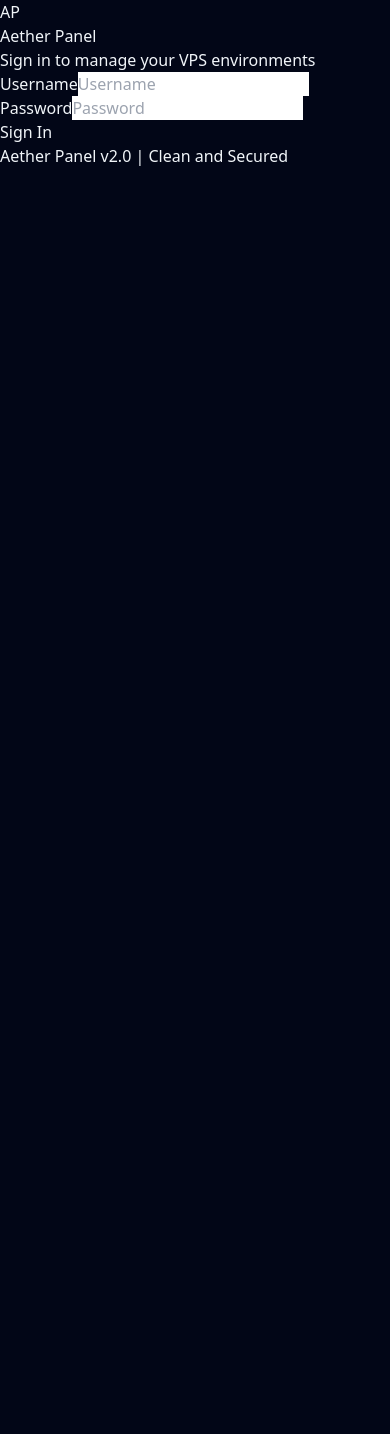
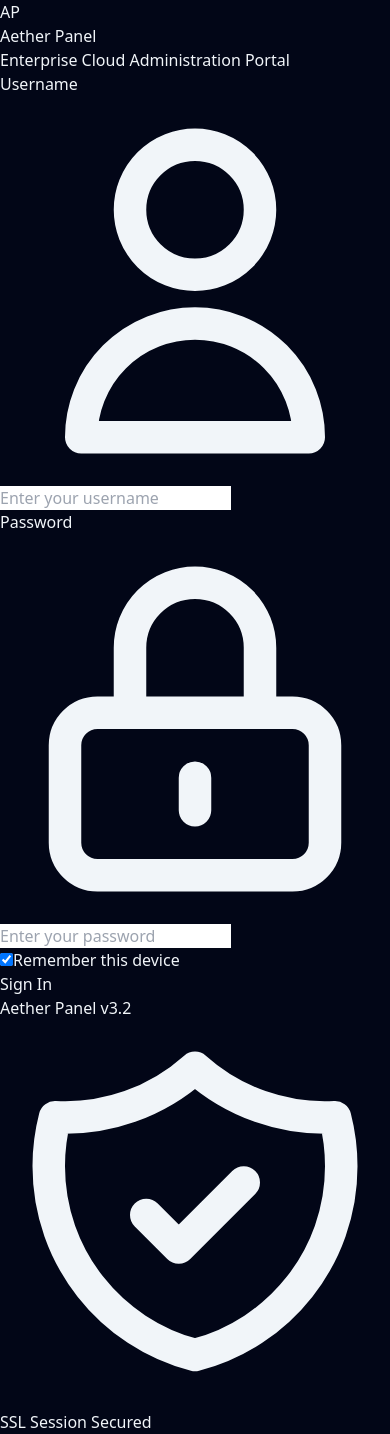
Before and after one commit to officialmomocorp-hub/athercPanel, a React (Vite) app in the folder frontend/: page / in a window 390 px wide. Before the commit the page ends 844 px from the top, so only its background shows below. Built offline with nearby package versions, Linux system fonts and the light colour scheme.

Commit message:
Redesign Login page with premium Webuzo inspired look and feel

```diff
--- a/frontend/src/components/Login.jsx
+++ b/frontend/src/components/Login.jsx
@@ -3,6 +3,8 @@ import React, { useState } from 'react';
 export default function Login({ onLoginSuccess }) {
   const [username, setUsername] = useState('');
   const [password, setPassword] = useState('');
+  const [showPassword, setShowPassword] = useState(false);
+  const [rememberMe, setRememberMe] = useState(true);
   const [error, setError] = useState('');
   const [loading, setLoading] = useState(false);
 
@@ -30,69 +32,152 @@ export default function Login({ onLoginSuccess }) {
     } finally {
       setLoading(false);
     }
-
   };
 
   return (
-    <div className="min-h-screen bg-slate-950 text-slate-100 font-sans flex items-center justify-center p-6 selection:bg-indigo-500 selection:text-white">
-      <div className="w-full max-w-md border border-slate-800 rounded-xl bg-slate-900 shadow-2xl p-8 overflow-hidden">
+    <div className="min-h-screen bg-[#070913] text-slate-100 font-sans flex items-center justify-center p-6 relative overflow-hidden selection:bg-indigo-600 selection:text-white">
+      {/* Background Tech Gradients */}
+      <div className="absolute top-[-10%] left-[-10%] w-[60%] h-[60%] bg-indigo-500/10 rounded-full blur-[130px] pointer-events-none" />
+      <div className="absolute bottom-[-10%] right-[-10%] w-[60%] h-[60%] bg-purple-500/10 rounded-full blur-[130px] pointer-events-none" />
+      <div className="absolute top-[40%] left-[50%] -translate-x-1/2 -translate-y-1/2 w-[40%] h-[40%] bg-blue-500/5 rounded-full blur-[100px] pointer-events-none" />
+
+      {/* Login Box */}
+      <div className="w-full max-w-[460px] backdrop-blur-2xl bg-slate-900/60 border border-slate-800/80 rounded-2xl shadow-[0_20px_50px_rgba(0,0,0,0.5)] p-8 md:p-10 relative z-10 animate-fadeIn transition-all duration-300 hover:border-slate-700/60">
+
+        {/* Glow Effect Top Border */}
+        <div className="absolute top-0 left-10 right-10 h-[1px] bg-gradient-to-r from-transparent via-indigo-500 to-transparent opacity-80" />
+
+        {/* Branding / Header */}
         <div className="flex flex-col items-center justify-center mb-8">
-          <div className="w-12 h-12 rounded-lg bg-indigo-600 flex items-center justify-center font-bold text-white text-xl tracking-wider mb-4">AP</div>
-          <h2 className="text-xl font-bold text-slate-100 tracking-tight">Aether Panel</h2>
-          <span className="text-xs text-slate-400 mt-1">Sign in to manage your VPS environments</span>
+          <div className="w-14 h-14 rounded-xl bg-gradient-to-tr from-indigo-600 to-indigo-400 flex items-center justify-center font-bold text-white text-2xl tracking-wider mb-4 shadow-[0_0_30px_rgba(79,70,229,0.3)] relative group">
+            AP
+            <span className="absolute inset-0 rounded-xl border border-white/20 scale-95 transition-transform duration-300 group-hover:scale-105" />
+          </div>
+          <h2 className="text-2xl font-bold text-slate-100 tracking-tight bg-gradient-to-r from-slate-100 to-slate-300 bg-clip-text">
+            Aether Panel
+          </h2>
+          <span className="text-xs text-slate-400 mt-2 font-medium tracking-wide">
+            Enterprise Cloud Administration Portal
+          </span>
         </div>
 
-        <form onSubmit={handleSubmit} className="space-y-5">
-          <div>
-            <label className="text-xs text-slate-400 block mb-1.5 font-semibold">Username</label>
+        {/* Form */}
+        <form onSubmit={handleSubmit} className="space-y-6">
+
+          {/* Username Field */}
+          <div className="space-y-2">
+            <label className="text-xs text-slate-300 font-semibold tracking-wide block">
+              Username
+            </label>
+            <div className="relative group">
+              <span className="absolute inset-y-0 left-0 pl-3.5 flex items-center text-slate-500 group-hover:text-slate-400 group-focus-within:text-indigo-400 transition-colors">
+                <svg xmlns="http://www.w3.org/2000/svg" className="w-4 h-4" fill="none" viewBox="0 0 24 24" stroke="currentColor" strokeWidth={2}>
+                  <path strokeLinecap="round" strokeLinejoin="round" d="M16 7a4 4 0 11-8 0 4 4 0 018 0zM12 14a7 7 0 00-7 7h14a7 7 0 00-7-7z" />
+                </svg>
+              </span>
               <input
                 required
                 type="text"
                 value={username}
                 onChange={(e) => setUsername(e.target.value)}
-              placeholder="Username"
-              className="w-full bg-slate-950 border border-slate-800 rounded-lg px-3.5 py-2 text-sm text-slate-100 focus:outline-none focus:border-indigo-500 transition-all placeholder:text-slate-600"
+                placeholder="Enter your username"
+                className="w-full bg-[#0a0f1d] border border-slate-800/80 rounded-xl pl-10 pr-4 py-3 text-sm text-slate-100 focus:outline-none focus:border-indigo-500 focus:ring-1 focus:ring-indigo-500/20 transition-all duration-200 placeholder:text-slate-600 hover:border-slate-700/60"
               />
             </div>
+          </div>
 
-          <div>
-            <label className="text-xs text-slate-400 block mb-1.5 font-semibold">Password</label>
+          {/* Password Field */}
+          <div className="space-y-2">
+            <div className="flex items-center justify-between">
+              <label className="text-xs text-slate-300 font-semibold tracking-wide block">
+                Password
+              </label>
+            </div>
+            <div className="relative group">
+              <span className="absolute inset-y-0 left-0 pl-3.5 flex items-center text-slate-500 group-hover:text-slate-400 group-focus-within:text-indigo-400 transition-colors">
+                <svg xmlns="http://www.w3.org/2000/svg" className="w-4 h-4" fill="none" viewBox="0 0 24 24" stroke="currentColor" strokeWidth={2}>
+                  <path strokeLinecap="round" strokeLinejoin="round" d="M12 15v2m-6 4h12a2 2 0 002-2v-6a2 2 0 00-2-2H6a2 2 0 00-2 2v6a2 2 0 002 2zm10-10V7a4 4 0 00-8 0v4h8z" />
+                </svg>
+              </span>
               <input
                 required
-              type="password"
+                type={showPassword ? 'text' : 'password'}
                 value={password}
                 onChange={(e) => setPassword(e.target.value)}
-              placeholder="Password"
-              className="w-full bg-slate-950 border border-slate-800 rounded-lg px-3.5 py-2 text-sm text-slate-100 focus:outline-none focus:border-indigo-500 transition-all placeholder:text-slate-600"
+                placeholder="Enter your password"
+                className="w-full bg-[#0a0f1d] border border-slate-800/80 rounded-xl pl-10 pr-10 py-3 text-sm text-slate-100 focus:outline-none focus:border-indigo-500 focus:ring-1 focus:ring-indigo-500/20 transition-all duration-200 placeholder:text-slate-600 hover:border-slate-700/60"
               />
+              <button
+                type="button"
+                onClick={() => setShowPassword(!showPassword)}
+                className="absolute inset-y-0 right-0 pr-3.5 flex items-center text-slate-500 hover:text-slate-300 transition-colors focus:outline-none"
+              >
+                {showPassword ? (
+                  <svg xmlns="http://www.w3.org/2000/svg" className="w-4 h-4" fill="none" viewBox="0 0 24 24" stroke="currentColor" strokeWidth={2}>
+                    <path strokeLinecap="round" strokeLinejoin="round" d="M13.875 18.825A10.05 10.05 0 0112 19c-4.478 0-8.268-2.943-9.543-7a9.97 9.97 0 011.563-3.029m5.858.908a3 3 0 114.243 4.243M9.878 9.878l4.242 4.242M9.88 9.88l-3.29-3.29m7.532 7.532l3.29 3.29M3 3l18 18" />
+                  </svg>
+                ) : (
+                  <svg xmlns="http://www.w3.org/2000/svg" className="w-4.5 h-4.5" fill="none" viewBox="0 0 24 24" stroke="currentColor" strokeWidth={2}>
+                    <path strokeLinecap="round" strokeLinejoin="round" d="M15 12a3 3 0 11-6 0 3 3 0 016 0z" />
+                    <path strokeLinecap="round" strokeLinejoin="round" d="M2.458 12C3.732 7.943 7.523 5 12 5c4.478 0 8.268 2.943 9.542 7-1.274 4.057-5.064 7-9.542 7-4.477 0-8.268-2.943-9.542-7z" />
+                  </svg>
+                )}
+              </button>
+            </div>
           </div>
 
+          {/* Remember Me */}
+          <div className="flex items-center justify-between text-xs">
+            <label className="flex items-center space-x-2 text-slate-400 cursor-pointer select-none">
+              <input
+                type="checkbox"
+                checked={rememberMe}
+                onChange={(e) => setRememberMe(e.target.checked)}
+                className="w-4 h-4 rounded border-slate-800 bg-slate-950 text-indigo-600 focus:ring-0 focus:ring-offset-0 transition cursor-pointer"
+              />
+              <span className="hover:text-slate-200 transition-colors">Remember this device</span>
+            </label>
+          </div>
+
+          {/* Error Message */}
           {error && (
-            <div className={`text-xs p-3 rounded-lg border flex items-center space-x-2 ${
-              error.includes('Logging in')
-                ? 'text-indigo-400 bg-indigo-950/20 border-indigo-900/50'
-                : 'text-rose-400 bg-rose-950/20 border-rose-900/50'
-            }`}>
-              <svg xmlns="http://www.w3.org/2000/svg" className="w-4 h-4 flex-shrink-0" fill="none" viewBox="0 0 24 24" stroke="currentColor" strokeWidth={2}><path strokeLinecap="round" strokeLinejoin="round" d="M12 15v2m-6 4h12a2 2 0 002-2v-6a2 2 0 00-2-2H6a2 2 0 00-2 2v6a2 2 0 002 2zm10-10V7a4 4 0 00-8 0v4h8z" /></svg>
+            <div className="text-xs p-3.5 rounded-xl border border-rose-900/40 bg-rose-950/20 text-rose-400 flex items-start space-x-2.5 animate-fadeIn">
+              <svg xmlns="http://www.w3.org/2000/svg" className="w-4.5 h-4.5 flex-shrink-0 mt-0.5" fill="none" viewBox="0 0 24 24" stroke="currentColor" strokeWidth={2}>
+                <path strokeLinecap="round" strokeLinejoin="round" d="M12 9v2m0 4h.01m-6.938 4h13.856c1.54 0 2.502-1.667 1.732-3L13.732 4c-.77-1.333-2.694-1.333-3.464 0L3.34 16c-.77 1.333.192 3 1.732 3z" />
+              </svg>
               <span>{error}</span>
             </div>
           )}
 
+          {/* Submit Button */}
           <button
             type="submit"
             disabled={loading}
-            className="w-full py-2.5 rounded-lg font-semibold bg-indigo-600 hover:bg-indigo-500 text-white transition text-sm disabled:opacity-55 disabled:cursor-not-allowed flex items-center justify-center space-x-2"
+            className="w-full py-3 rounded-xl font-bold bg-gradient-to-r from-indigo-600 to-indigo-500 hover:from-indigo-500 hover:to-indigo-400 text-white transition-all duration-300 text-sm disabled:opacity-55 disabled:cursor-not-allowed flex items-center justify-center space-x-2 shadow-[0_4px_20px_rgba(79,70,229,0.25)] hover:shadow-[0_4px_25px_rgba(79,70,229,0.4)] transform active:scale-[0.98]"
           >
             {loading ? (
+              <span className="flex items-center space-x-2">
+                <svg className="animate-spin -ml-1 mr-2 h-4 w-4 text-white" xmlns="http://www.w3.org/2000/svg" fill="none" viewBox="0 0 24 24">
+                  <circle className="opacity-25" cx="12" cy="12" r="10" stroke="currentColor" strokeWidth="4"></circle>
+                  <path className="opacity-75" fill="currentColor" d="M4 12a8 8 0 018-8V0C5.373 0 0 5.373 0 12h4zm2 5.291A7.962 7.962 0 014 12H0c0 3.042 1.135 5.824 3 7.938l3-2.647z"></path>
+                </svg>
                 <span>Authenticating...</span>
+              </span>
             ) : (
               <span>Sign In</span>
             )}
           </button>
         </form>
 
-        <div className="mt-8 text-center text-[10px] text-slate-500 font-medium">
-          Aether Panel v2.0 | Clean and Secured
+        {/* Footer info & SSL shield badge */}
+        <div className="mt-8 pt-6 border-t border-slate-800/60 flex items-center justify-between text-[10px] text-slate-500 font-semibold tracking-wide">
+          <div>Aether Panel v3.2</div>
+          <div className="flex items-center space-x-1 text-emerald-500/80">
+            <svg xmlns="http://www.w3.org/2000/svg" className="w-3.5 h-3.5" fill="none" viewBox="0 0 24 24" stroke="currentColor" strokeWidth={2}>
+              <path strokeLinecap="round" strokeLinejoin="round" d="M9 12l2 2 4-4m5.618-4.016A11.955 11.955 0 0112 2.944a11.955 11.955 0 01-8.618 3.04A12.02 12.02 0 003 9c0 5.591 3.824 10.29 9 11.622 5.176-1.332 9-6.03 9-11.622 0-1.042-.133-2.052-.382-3.016z" />
+            </svg>
+            <span>SSL Session Secured</span>
+          </div>
         </div>
       </div>
     </div>
```
Lines whose indentation alone changed are shown as unchanged.
